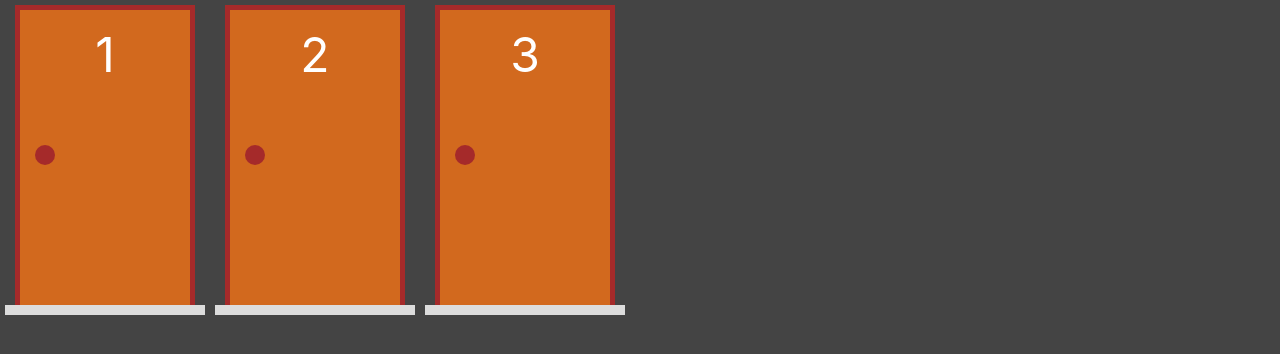
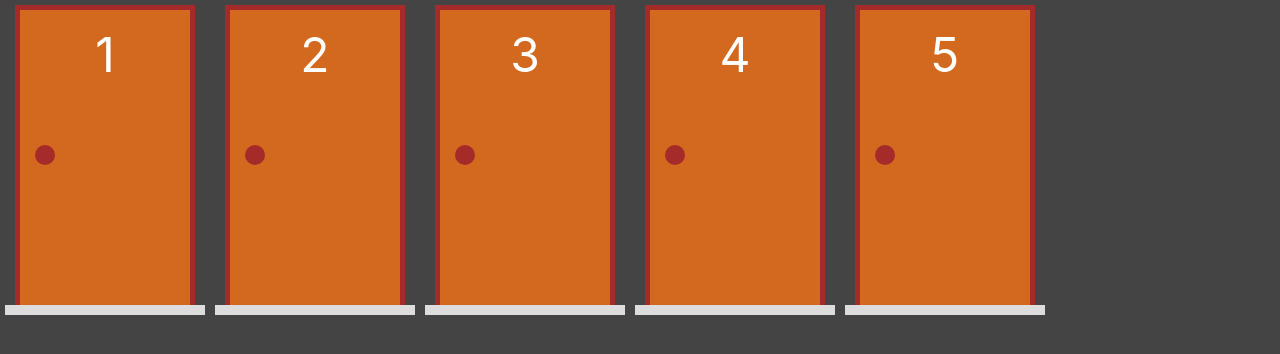
Before and after one commit to cleuber-andrade/award-winning-doors, a Next.js app: page / in a window 1280 px wide. Shown: the top 354 px of the page. Built offline with nearby package versions, Linux system fonts and the light colour scheme.

Commit message:
Update index.jsx

```diff
--- a/pages/index.jsx
+++ b/pages/index.jsx
@@ -4,7 +4,7 @@ import { atulizarPortas, criarPortas } from "../function/portas";
 import PortaModel from "../model/porta";
 
 export default function Home() {
-  const [ portas, setPortas ] = useState(criarPortas(3, 2))
+  const [ portas, setPortas ] = useState(criarPortas(5, 2));
 
   const renderizarPortas = () => {
     return portas.map(porta =>{
```
